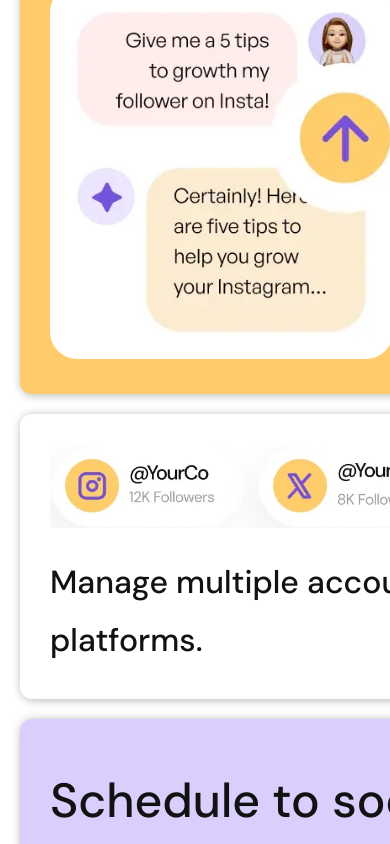
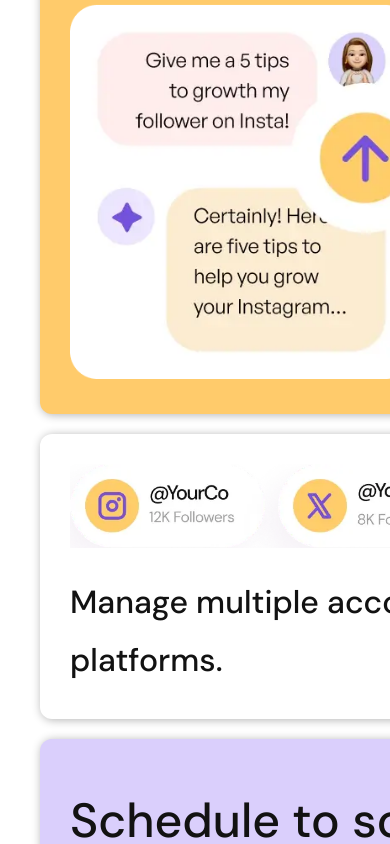
Before and after one commit to Bispo1307/Bento-Grid, a plain HTML site: page index.html in a window 390 px wide. Shown: the part 549-1393 px from the top of the page. Drawn offline with Linux system fonts and the light colour scheme.

Commit message:
add template areas

```diff
--- a/style.css
+++ b/style.css
@@ -16,26 +16,29 @@
     --black: hsl(0, 0%, 7%);
 }
 
-body {
-    display: flex;
-    align-items: center;
-    justify-content: center;
+html, body {
+    display: block;
 
-    width: 100vw;
-    height: 100vh;
+    width: 100%;
+    min-height: 100%;
     padding: 30px;
 }
 
-.container {
+div.container {
     width: 100%;
     height: 100%;
 
     display: grid;
-    grid-template-columns: repeat(4, 1fr);
+    grid-template-areas:
+    "box-1 box-2 box-2 box-3"
+    "box-1 box-5 box-6 box-3"
+    "box-4 box-5 box-6 box3"
+    "box- box-7 box-8 box-8";
     gap: 20px;
 }
 
 .box-1 {
+    grid-area: box-1;
     grid-row: 1 / 3;
     grid-column: 1 / 2;
     background-color: var(--yellow-100);
@@ -74,6 +77,7 @@ body {
 }
 
 .box-2 {
+    grid-area: box-2;
     grid-row: 1 / 2;
     grid-column: 2 / 4;
 
@@ -117,6 +121,7 @@ body {
 }
 
 .box-3 {
+    grid-area: box-3;
     grid-row: 1 / 4;
     grid-column: 4 / 5;
 
@@ -160,6 +165,7 @@ body {
 }
 
 .box-4 {
+    grid-area: box-4;
     grid-row: 3 / 5;
     grid-column: 1 / 2;
     background-color: var(--yellow-500);
@@ -191,6 +197,7 @@ body {
 }
 
 .box-5 {
+    grid-area: box-5;
     grid-row: 2 / 4;
     grid-column: 2 / 3;
     background-color: var(--white);
@@ -216,6 +223,7 @@ body {
 }
 
 .box-6 {
+    grid-area: box-6;
     grid-row: 2 / 4;
     grid-column: 3 / 4;
     background-color: var(--yellow-500);
@@ -240,6 +248,7 @@ body {
 }
 
 .box-7 {
+    grid-area: box-7;
     grid-row: 4 / 5;
     grid-column: 2 / 3;
     background-color: var(--white);
@@ -275,6 +284,7 @@ body {
 }
 
 .box-8 {
+    grid-area: box-8;
     grid-row: 4 / 5;
     grid-column: 3 / 5;
     background-color: var(--purple-500);
@@ -295,7 +305,7 @@ body {
 
 .box-8 .image img {
     width: 100%;
-    max-width: 400px;
+    max-width: 430px;
     height: auto;
 }
 
@@ -307,12 +317,19 @@ body {
 
 @media (max-width: 500px) {
     body {
-        padding: 20px;
+        padding: 10px;
     }
 
     .container {
-        grid-template-columns: 1fr;
-        grid-template-rows: auto;
+        grid-template-areas:
+        "box-2"
+        "box-5"
+        "box-6"
+        "box-3"
+        "box-7"
+        "box-8"
+        "box-1"
+        "box-4";
     }
 
     .box-1 {
```
